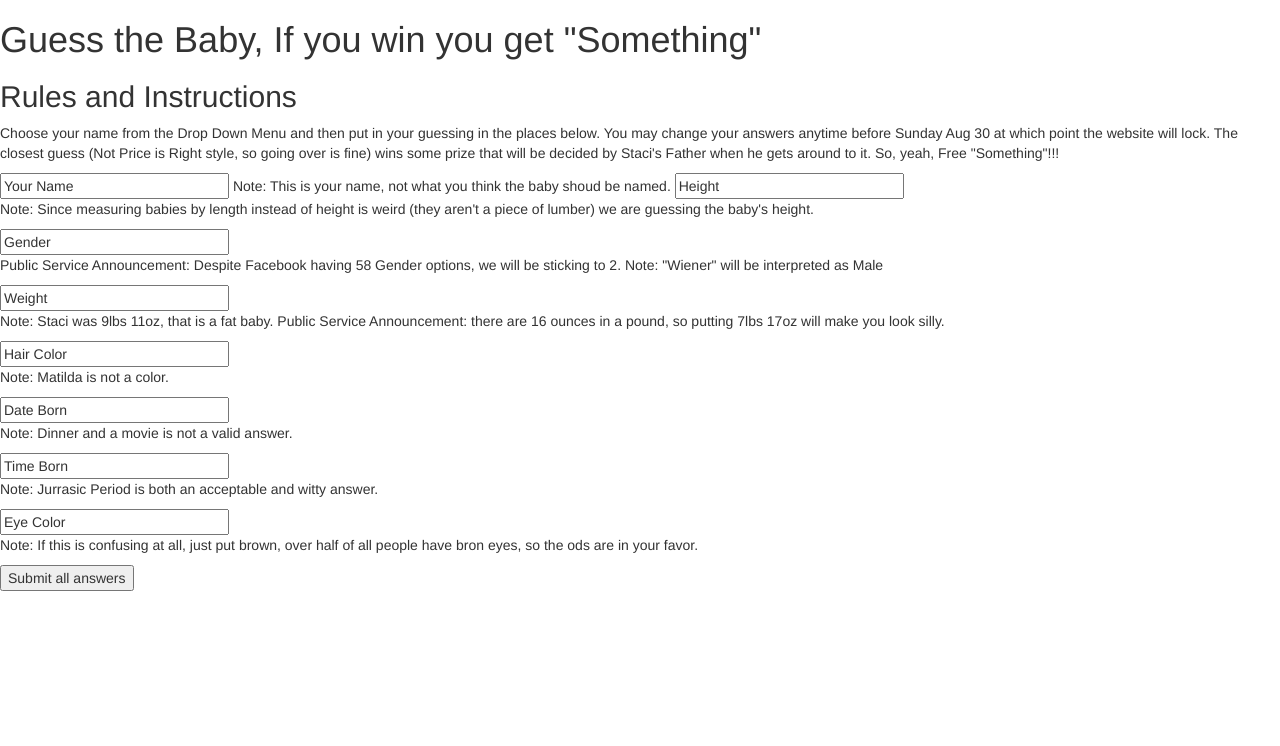
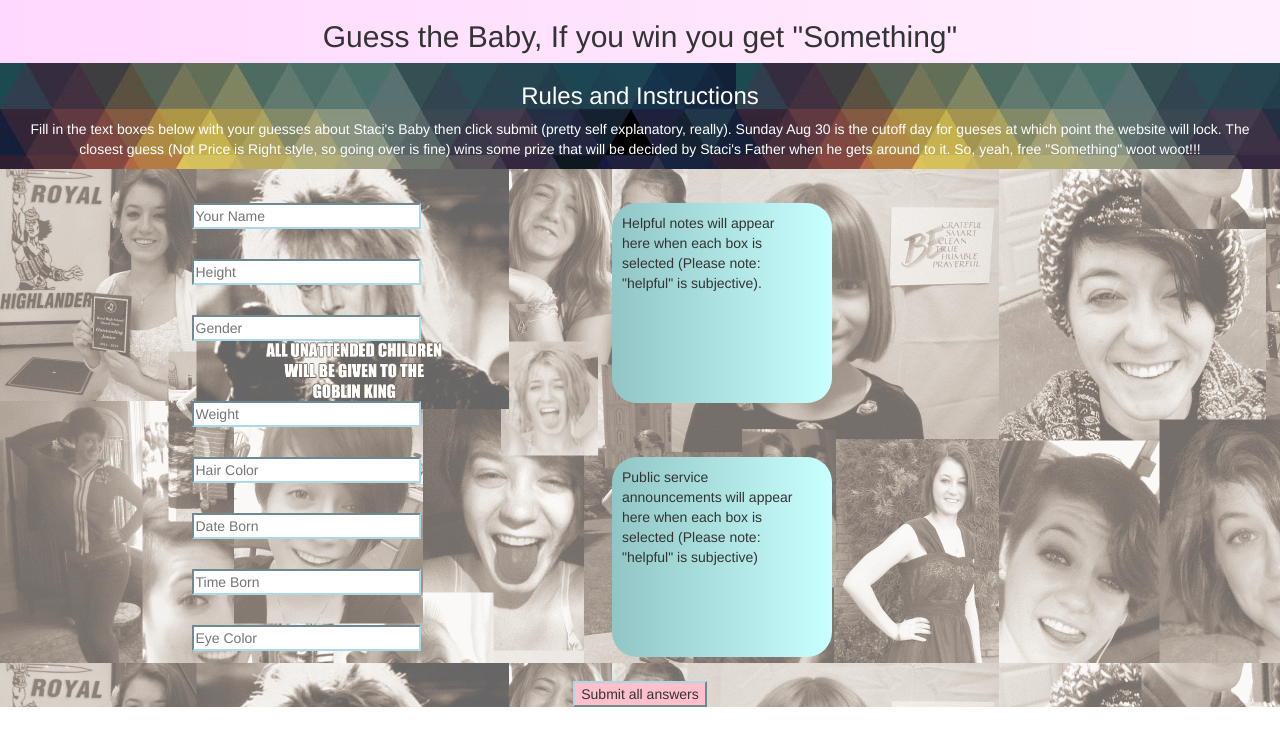
Before and after one commit to TonyMolins/Evelyn, a plain HTML site: page index.html in a window 1280 px wide. Drawn offline with nearby package versions, Linux system fonts and the light colour scheme; a script that the page names is missing.

Commit message:
Finished version 1.0

```diff
--- a/index.html
+++ b/index.html
@@ -2,45 +2,74 @@
         <html lang="en">
         <head>
             <meta charset="UTF-8">
-            <link rel="stylesheet" href="css/styles.css">
             <title>Evenlynn's Baby Guessing Game</title>
             <script src="https://ajax.googleapis.com/ajax/libs/jquery/2.1.4/jquery.min.js"></script>
             <link rel="stylesheet" href="https://maxcdn.bootstrapcdn.com/bootstrap/3.3.5/css/bootstrap.min.css">
             <script src="https://maxcdn.bootstrapcdn.com/bootstrap/3.3.5/js/bootstrap.min.js"></script>
             <script src="firebase.js"></script>
             <script src="script.js"></script>
+            <link rel="stylesheet" href="styles.css">
+
         </head>
         <body>
-            <h1>Guess the Baby, If you win you get "Something"</h1>
-        <h2>Rules and Instructions</h2>
-        <p>Choose your name from the Drop Down Menu and then put in your guessing in the places below.
-            You may change your answers anytime before Sunday Aug 30 at which point the website will lock.
-            The closest guess (Not Price is Right style, so going over is fine) wins some prize that will be decided by
-            Staci's Father when he gets around to it.
-            So, yeah, Free "Something"!!!</p>
-            <div class="forms"></div>
-            <form>
-                   <input id="name" name="name" type="text" size="25" value="Your Name">
-                    Note: This is your name, not what you think the baby shoud be named.
-                    <input id="height" name="height" type="text" size="25" value="Height">
-                    <p>Note: Since measuring babies by length instead of height is weird (they aren't a
-                    piece of lumber) we are guessing the baby's height.</p>
-                    <input id="gender" name="gender" type="text" size="25" value="Gender">
-                    <p>Public Service Announcement: Despite Facebook having 58 Gender options, we will be sticking to 2.
-                    Note: "Wiener" will be interpreted as Male</p>
-                    <input id="weight" name="weight" type="text" size="25" value="Weight">
-                    <p>Note: Staci was 9lbs 11oz, that is a fat baby.
-                        Public Service Announcement: there are 16 ounces in a pound, so putting 7lbs 17oz will make you look silly.</p>
-                    <input id="hairColor" name= hairColor type="text" size="25" value="Hair Color">
-                    <p> Note: Matilda is not a color.</p>
-                    <input id="dateBorn" name="dateBorn" type="text" size="25" value="Date Born">
-                    <p>Note: Dinner and a movie is not a valid answer.</p>
-                    <input id="timeBorn" name="timeBorn" type="text" size="25" value="Time Born">
-                    <p>Note: Jurrasic Period is both an acceptable and witty answer.</p>
-                    <input id="eyeColor" name="eyeColor" type="text" size="25" value="Eye Color">
-                    <p>Note: If this is confusing at all, just put brown, over half of all people have bron eyes, so the ods are in your favor.</p>
-                    <input type="submit" value="Submit all answers">
-            </form>
+        <header>
+            <div class="nav navbar-default navbar-static-top text-center">
+        <h2>Guess the Baby, If you win you get "Something"</h2>
+                </div>
+            </header>
+
+        <div class="container-fluid rules text-center">
+        <h3>Rules and Instructions</h3>
+        <p>Fill in the text boxes below with your guesses about Staci's Baby then click submit (pretty self explanatory, really). Sunday Aug 30 is the cutoff day for gueses at which point the website will lock. The closest guess (Not Price is Right style, so going over is fine) wins some prize that will be decided by Staci's Father when he gets around to it. So, yeah, free "Something" woot woot!!!</p>
+        </div>
+
+        <div class="forms">
+        <form>
+            <span class="aside">
+            <aside class="blank">Helpful notes will appear here when each box is selected (Please note: "helpful" is subjective).</aside>
+            <aside class="name">Note: This is your name, not what you think the baby should be named.</aside>
+            <aside class="height">Note: <br> Since measuring babies by length instead of height is weird (they aren't a piece of lumber) we are guessing the baby's height.</aside>
+            <aside class="gender">Note: "Wiener" will be interpreted as Male, "No Wiener" as Female.</aside>
+            <aside class="weight">Note: Staci was 9lbs 11oz, that is a fat baby.</aside>
+            <aside class="hairColor"> Note: 'Bald as a baby's butt' is an acceptable asnwer.</aside>
+            <aside class="dateBorn">Note: Dinner and a movie is not a valid answer.</aside>
+            <aside class="timeBorn">Note: Jurrasic Period is both an acceptable and witty answer.</aside>
+            <aside class="eyeColor">Note: If this is confusing at all, just put brown, over half of all people have brown eyes, so the odds are in your favor.</aside>
+                 </span>
+
+            <input class="box" id="name" name="name" type="text" size="25" placeholder="Your Name">
+            <input class="box" id="height" name="height" type="text" size="25" placeholder="Height">
+            <input class="box" id="gender" name="gender" type="text" size="25" placeholder="Gender">
+            <input class="box" id="weight" name="weight" type="text" size="25" placeholder="Weight">
+
+             <span class="aside">
+
+            <aside class="blank">Public service announcements will appear here when each box is selected (Please note: "helpful" is subjective)</aside><aside class="name">Public Service Announcement: <br> Superhero names will not be accepted.</aside>
+                 <aside class="height">Public Service Announcement: <br> Average newborn is 20 inches (yep, inches, screw metric)</aside>
+            <aside class="gender">Public Service Announcement: <br> Despite Facebook having 58 Gender options, we will be sticking to 2.</aside>
+            <aside class="weight">Public Service Announcement: <br> There are 16 ounces in a pound, so putting 7lbs 17oz will make you look silly.</aside>
+            <aside class="hairColor">Public Service Announcement: <br> Matilda is not a color</aside>
+            <aside class="dateBorn">Public Service Announcement: <br> all times should be in Mountain Standard Time or Martian Standard Time ONLY.</aside>
+            <aside class="timeBorn">Public Service Announcement: <br> In respect of TJ, Military time will be accepted.</aside>
+            <aside class="eyeColor">Public Service Announcement: <br> The enitre Trousdale Family has either blue or green eyes</aside>
+                 </span>
+
+            <input class="box" id="hairColor" name="hairColor" type="text" size="25" placeholder="Hair Color">
+            <input class="box" id="dateBorn" name="dateBorn" type="text" size="25" placeholder="Date Born">
+            <input class="box" id="timeBorn" name="timeBorn" type="text" size="25" placeholder="Time Born">
+            <input class="box" id="eyeColor" name="eyeColor" type="text" size="25" placeholder="Eye Color">
+            <input class="box submit" type="submit" value="Submit all answers">
+        </form>
+        </div>
+
+
+
+
+
+
+
+
+        <h1 class="error">ERROR ERROR, bah. Try hitting the submit button again.</h1>
 
         </body>
         </html>
--- a/script.js
+++ b/script.js
@@ -1,10 +1,46 @@
         /**
          * Created by LABUSER on 8/25/2015.
          */
+        $(document).ready(function() {
             var myFirebaseRef = new Firebase("https://boiling-fire-3557.firebaseio.com/");
-        var thingy = function(){};
-        $(function() {
-            $('form').submit(function() {
+            var thingy = function () {
+            };
+            $("#name").focus(function () {
+                $('.blank, .height, .gender, .weight, .hairColor, .dateBorn, .timeBorn, .eyeColor').css({display: "none"});
+                $('.name').css({display: "inline-block"});
+            });
+            $("#height").focus(function () {
+                $('.blank, .name, .gender, .weight, .hairColor, .dateBorn, .timeBorn, .eyeColor').css({display: "none"});
+                $('.height').css({display: "inline-block"});
+            });
+            $("#gender").focus(function () {
+                $('.blank, .height, .name, .weight, .hairColor, .dateBorn, .timeBorn, .eyeColor').css({display: "none"});
+                $('.gender').css({display: "inline-block"});
+            });
+            $("#weight").focus(function () {
+                $('.blank, .height, .gender, .name, .hairColor, .dateBorn, .timeBorn, .eyeColor').css({display: "none"});
+                $('.weight').css({display: "inline-block"});
+            });
+            $("#hairColor").focus(function () {
+                $('.blank, .height, .gender, .weight, .name, .dateBorn, .timeBorn, .eyeColor').css({display: "none"});
+                $('.hairColor').css({display: "inline-block"});
+            });
+            $("#dateBorn").focus(function () {
+                $('.blank, .height, .gender, .weight, .hairColor, .name, .timeBorn, .eyeColor').css({display: "none"});
+                $('.dateBorn').css({display: "inline-block"});
+            });
+            $("#timeBorn").focus(function () {
+                $('.blank, .height, .gender, .weight, .hairColor, .dateBorn, .name, .eyeColor').css({display: "none"});
+                $('.timeBorn').css({display: "inline-block"});
+            });
+            $("#eyeColor").focus(function () {
+                $('.blank, .height, .gender, .weight, .hairColor, .dateBorn, .timeBorn, .name').css({display: "none"});
+                $('.eyeColor').css({display: "block"});
+            });
+
+
+            $(function () {
+                $('form').submit(function () {
                     name = $('#name').val();
                     height = $('#height').val();
                     gender = $('#gender').val();
@@ -28,9 +64,11 @@
                                 eyeColor: eyeColor
                             }
                         },
-                    function(error, dummy){
-                        if (error) throw error;
-                        else window.location = "http://timtrousdale.github.io/Evelynn/success";
+                        function (error, dummy) {
+                            if (error) {
+                                $(".error").css({visibility: "visible"})
+                            } else window.location = "http://timtrousdale.github.io/Evelynn/success";
                         });
                 });
             });
+        });
--- /dev/null
+++ b/styles.css
@@ -0,0 +1,51 @@
+
+    aside {
+        height: 200px;
+        width: 200px;
+        padding: 10px;
+    }
+    .aside {
+        border-radius: 25px;
+        float: right;
+        margin-right: 35%;
+        height: 200px;
+        width: 220px;
+        background: linear-gradient(to right, #92c6c6, #c8ffff);
+    }
+
+    .nav {
+        background: linear-gradient(to right, #ffd8ff, #ffeffc);
+    }
+    input, form {
+        border-color: lightblue;
+    }
+    .rules {
+        background-image: url(images/background.jpg);
+        color: white;
+
+    }
+    .box {
+        display: block;
+        margin: 30px auto 30px auto;
+    }
+    #name {
+        margin-top: 0px;
+    }
+    .error {
+        visibility: hidden;
+        color: red;
+    }
+
+    .name, .height, .gender, .weight, .hairColor, .dateBorn, .timeBorn, .eyeColor {
+        display: none;
+    }
+    .forms {
+        background-image: url(images/StaciGIFsepialight.gif);
+        padding-top: 34px;
+    }
+    .submit {
+        background-color: pink;
+    }
+    #weight {
+        margin-top: 60px;
+    }
```
Also changed, not shown: success.html (+1 -1 lines), images/StaciGIFsepialight.gif (added), images/background.jpg (added), images/davidbowie.jpg (added), images/davidbowie2.jpg (added), 2 other files. Lines whose indentation alone changed are shown as unchanged.
